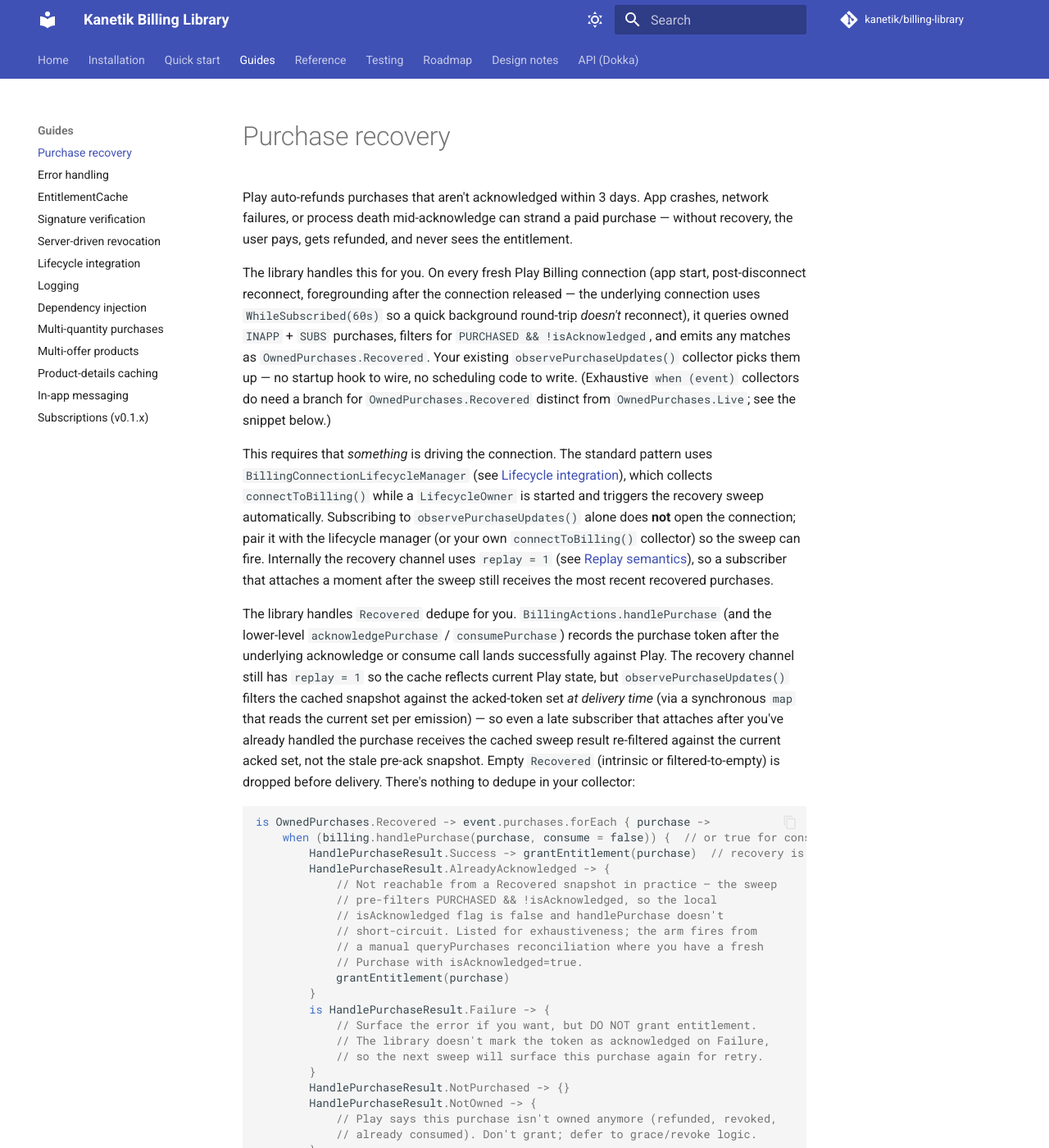
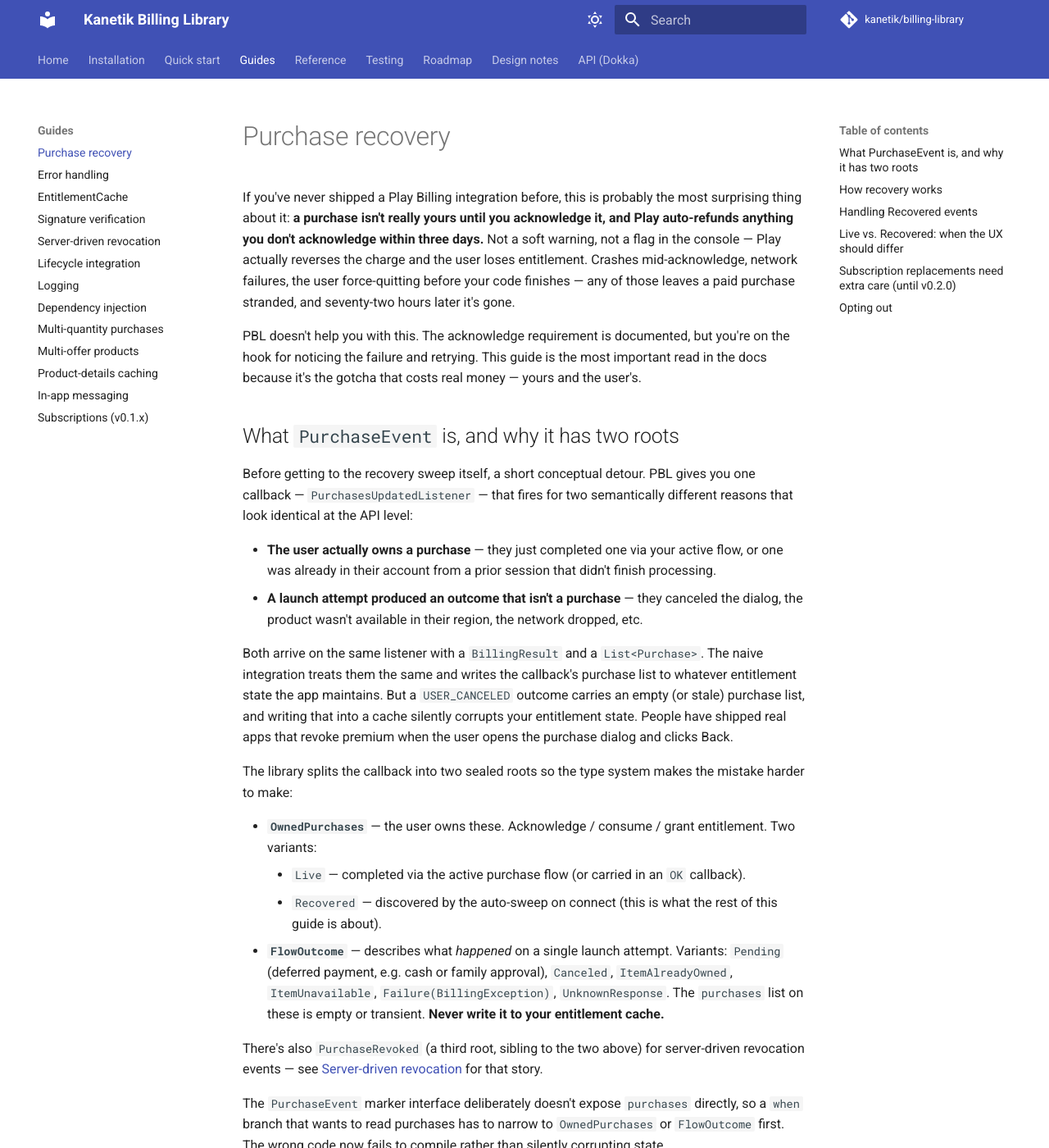
Before and after one commit to kanetik/billing-library, an MkDocs documentation site: the page built from docs/guides/purchase-recovery.md, in a window 1280 px wide and 1400 px high. Shown: the whole window at 82% size. Built offline with MkDocs 1.6.1 and Material for MkDocs 9.7.7, drawn with Linux system fonts in a browser that asks for light colours; comment, search, counter and statistics services are not loaded; some of the changed text lies outside the part shown.

Commit message:
docs(purchase-recovery): lead with the why, weave in PurchaseEvent two-tier explanation
Restructure aimed at the new-to-PBL reader. Two changes worth calling out:

1. Open with the three-day acknowledgement cliff stated plainly and
   concretely. Mid-acknowledge crashes / network failures / force-quits
   strand paid purchases that Play auto-reverses 72 hours later. PBL
   doesn't help; the docs need to lead with the stakes so the rest of
   the guide reads as solving a real problem rather than describing an
   abstract sweep.

2. New "What PurchaseEvent is, and why it has two roots" section that
   explains the OwnedPurchases / FlowOutcome split with proper
   exposition rather than a wall of bullets. Frames the naive failure
   mode (treating the PBL callback as one thing and writing every
   `purchases` list to your cache silently corrupts entitlement on
   USER_CANCELED) so the type-system split reads as a defense rather
   than ceremony.

The two-tier explanation used to live as a wall-of-warning callout on
README and quick-start.md. That placement assumed context the reader
hadn't built yet ("write to your cache" before caching has been
introduced as a topic). Moving the conceptual material here, where the
recovery sweep gives it a problem to solve, lets it land.

Other tweaks:
- Note that the `replay = 1` race-with-the-connection scenario is the
  reason the recovery channel replays at all.
- Drop the now-obsolete "you might still want a Set<String> dedupe"
  caveat (the library's internal acked-token filter handled this two
  rounds of fixes ago).
- linkedPurchaseToken section explicitly notes the v0.2.0 typed variant
  will be `OwnedPurchases.SubscriptionReplacement`, matching the
  roadmap.

Co-Authored-By: Claude Opus 4.7 (1M context) <noreply@anthropic.com>

````diff
--- a/docs/guides/purchase-recovery.md
+++ b/docs/guides/purchase-recovery.md
@@ -1,12 +1,42 @@
 # Purchase recovery
 
-Play auto-refunds purchases that aren't acknowledged within 3 days. App crashes, network failures, or process death mid-acknowledge can strand a paid purchase — without recovery, the user pays, gets refunded, and never sees the entitlement.
+If you've never shipped a Play Billing integration before, this is probably the most surprising thing about it: **a purchase isn't really yours until you acknowledge it, and Play auto-refunds anything you don't acknowledge within three days.** Not a soft warning, not a flag in the console — Play actually reverses the charge and the user loses entitlement. Crashes mid-acknowledge, network failures, the user force-quitting before your code finishes — any of those leaves a paid purchase stranded, and seventy-two hours later it's gone.
 
-The library handles this for you. On every fresh Play Billing connection (app start, post-disconnect reconnect, foregrounding after the connection released — the underlying connection uses `WhileSubscribed(60s)` so a quick background round-trip *doesn't* reconnect), it queries owned `INAPP` + `SUBS` purchases, filters for `PURCHASED && !isAcknowledged`, and emits any matches as `OwnedPurchases.Recovered`. Your existing `observePurchaseUpdates()` collector picks them up — no startup hook to wire, no scheduling code to write. (Exhaustive `when (event)` collectors do need a branch for `OwnedPurchases.Recovered` distinct from `OwnedPurchases.Live`; see the snippet below.)
+PBL doesn't help you with this. The acknowledge requirement is documented, but you're on the hook for noticing the failure and retrying. This guide is the most important read in the docs because it's the gotcha that costs real money — yours and the user's.
 
-This requires that *something* is driving the connection. The standard pattern uses `BillingConnectionLifecycleManager` (see [Lifecycle integration](lifecycle.md)), which collects `connectToBilling()` while a `LifecycleOwner` is started and triggers the recovery sweep automatically. Subscribing to `observePurchaseUpdates()` alone does **not** open the connection; pair it with the lifecycle manager (or your own `connectToBilling()` collector) so the sweep can fire. Internally the recovery channel uses `replay = 1` (see [Replay semantics](../reference/replay-semantics.md)), so a subscriber that attaches a moment after the sweep still receives the most recent recovered purchases.
+## What `PurchaseEvent` is, and why it has two roots
 
-The library handles `Recovered` dedupe for you. `BillingActions.handlePurchase` (and the lower-level `acknowledgePurchase` / `consumePurchase`) records the purchase token after the underlying acknowledge or consume call lands successfully against Play. The recovery channel still has `replay = 1` so the cache reflects current Play state, but `observePurchaseUpdates()` filters the cached snapshot against the acked-token set *at delivery time* (via a synchronous `map` that reads the current set per emission) — so even a late subscriber that attaches after you've already handled the purchase receives the cached sweep result re-filtered against the current acked set, not the stale pre-ack snapshot. Empty `Recovered` (intrinsic or filtered-to-empty) is dropped before delivery. There's nothing to dedupe in your collector:
+Before getting to the recovery sweep itself, a short conceptual detour. PBL gives you one callback — `PurchasesUpdatedListener` — that fires for two semantically different reasons that look identical at the API level:
+
+- **The user actually owns a purchase** — they just completed one via your active flow, or one was already in their account from a prior session that didn't finish processing.
+- **A launch attempt produced an outcome that isn't a purchase** — they canceled the dialog, the product wasn't available in their region, the network dropped, etc.
+
+Both arrive on the same listener with a `BillingResult` and a `List<Purchase>`. The naive integration treats them the same and writes the callback's purchase list to whatever entitlement state the app maintains. But a `USER_CANCELED` outcome carries an empty (or stale) purchase list, and writing that into a cache silently corrupts your entitlement state. People have shipped real apps that revoke premium when the user opens the purchase dialog and clicks Back.
+
+The library splits the callback into two sealed roots so the type system makes the mistake harder to make:
+
+- **`OwnedPurchases`** — the user owns these. Acknowledge / consume / grant entitlement. Two variants:
+    - `Live` — completed via the active purchase flow (or carried in an `OK` callback).
+    - `Recovered` — discovered by the auto-sweep on connect (this is what the rest of this guide is about).
+- **`FlowOutcome`** — describes what *happened* on a single launch attempt. Variants: `Pending` (deferred payment, e.g. cash or family approval), `Canceled`, `ItemAlreadyOwned`, `ItemUnavailable`, `Failure(BillingException)`, `UnknownResponse`. The `purchases` list on these is empty or transient. **Never write it to your entitlement cache.**
+
+There's also `PurchaseRevoked` (a third root, sibling to the two above) for server-driven revocation events — see [Server-driven revocation](server-driven-revocation.md) for that story.
+
+The `PurchaseEvent` marker interface deliberately doesn't expose `purchases` directly, so a `when` branch that wants to read purchases has to narrow to `OwnedPurchases` or `FlowOutcome` first. The wrong code now fails to compile rather than silently corrupting state.
+
+## How recovery works
+
+On every fresh Play Billing connection — app start, post-disconnect reconnect, foregrounding after the connection released — the library queries owned `INAPP` + `SUBS` purchases from Play, filters to `PURCHASED && !isAcknowledged`, and emits any matches as `OwnedPurchases.Recovered`. Your existing `observePurchaseUpdates()` collector picks them up. There's no startup hook to wire and no scheduling code to write.
+
+(About "fresh connection": the library's `connectToBilling()` is shared via `WhileSubscribed(60s)`, so a quick background round-trip — collapsed activity, brief task switch — *doesn't* tear down and recreate the connection, and therefore *doesn't* re-run the sweep on resume. The sweep fires when the connection actually transitions from disconnected to OK. See [Replay semantics](../reference/replay-semantics.md) for the timing details.)
+
+This requires that *something* is driving the connection. The standard pattern uses `BillingConnectionLifecycleManager` (see [Lifecycle integration](lifecycle.md)), which collects `connectToBilling()` while a `LifecycleOwner` is started and triggers the sweep automatically. Subscribing to `observePurchaseUpdates()` alone does **not** open the connection; pair it with the lifecycle manager (or your own `connectToBilling()` collector) so the sweep can fire.
+
+The recovery channel uses `replay = 1` internally, so a subscriber that attaches a moment after the sweep still receives the most recent recovered purchases. That's important: in many apps the collector is in a ViewModel that races the connection coming up.
+
+## Handling `Recovered` events
+
+Same code path as `Live`. Hand each purchase to `handlePurchase` — that's the helper that performs the acknowledge or consume against Play and short-circuits if the purchase is already acknowledged.
 
 ```kotlin
 is OwnedPurchases.Recovered -> event.purchases.forEach { purchase ->
@@ -35,7 +65,13 @@ is OwnedPurchases.Recovered -> event.purchases.forEach { purchase ->
 }
 ```
 
-You should still treat the `Recovered` branch idempotently if you fire other one-shot UX off it (badge animations, analytics events, etc.) — but the `Set<String>` dedupe consumers used to need against `replay = 1` re-emission is no longer required. Tracking lives for the singleton repository's lifetime (typically the process), bounded by purchase activity; a fresh sweep on reconnect re-queries Play and surfaces only genuinely-unacked tokens. (Live events on the `OwnedPurchases.Live` branch don't need this — see [Replay semantics](../reference/replay-semantics.md).)
+You don't need a consumer-side dedupe `Set<String>`. Earlier versions of the library required one because `replay = 1` would re-deliver the cached snapshot to a re-attached collector even after the consumer had already acknowledged the purchase. The library now tracks acknowledged tokens internally (in `BillingClientStorage.acknowledgedTokens`) and filters the cached snapshot against that set at delivery time — so re-attached subscribers don't see already-handled recovered purchases.
+
+You should still treat the `Recovered` branch idempotently if you fire other one-shot UX off it (badge animations, analytics events, etc.) — the library's dedupe is about not re-handling the *purchase*, not about coalescing your side-effects.
+
+## Live vs. Recovered: when the UX should differ
+
+`Live` and `Recovered` are separate variants so you can branch your UX. Don't show "thanks for your purchase!" on a sweep that ran when the user opened the app. The handle/grant code is identical for one-time products; only the surrounding UX differs.
 
 ```kotlin
 billing.observePurchaseUpdates().collect { event ->
@@ -45,10 +81,8 @@ billing.observePurchaseUpdates().collect { event ->
             fireConfetti() // user-initiated; celebrate
         }
         is OwnedPurchases.Recovered -> {
-            // Same handle() call as Live — but no confetti. Background recovery,
-            // not a fresh purchase. The library tracks acknowledged tokens internally
-            // and suppresses replay of `Recovered` for already-handled purchases —
-            // you don't need a consumer-side `Set<String>` dedupe.
+            // Same handle() call as Live — but no confetti. Background
+            // recovery, not a fresh purchase.
             event.purchases.forEach { handle(it) }
         }
         is FlowOutcome -> { /* sub-when on Pending / Canceled / etc. */ }
@@ -56,9 +90,11 @@ billing.observePurchaseUpdates().collect { event ->
 }
 ```
 
-`Live` and `Recovered` are separate variants so you can branch your UX — don't show "thanks for your purchase!" on a sweep that ran when the user opened the app. The handle/grant code is identical for one-time products.
+## Subscription replacements need extra care (until v0.2.0)
 
-**Subscription replacements need special handling (until v0.2.0).** Subscription upgrade/downgrade/crossgrade purchases carry a non-null `linkedPurchaseToken` pointing at the prior subscription. Treating them as fresh grants double-grants entitlement on plan changes. PBL's `Purchase` API doesn't expose a getter for `linkedPurchaseToken` (`AccountIdentifiers` only carries `obfuscatedAccountId` / `obfuscatedProfileId`); the field is only present in `purchase.originalJson`. Until v0.2.0 ships the typed `SubscriptionReplacement` variant (see the [Roadmap](../roadmap.md)), consumers using subscriptions need to parse it themselves:
+Subscription upgrade/downgrade/crossgrade purchases carry a non-null `linkedPurchaseToken` pointing at the prior subscription. If you treat one as a fresh grant rather than a replacement, you've double-granted entitlement on the plan change — the new purchase shows up in `OwnedPurchases.Live` (or `Recovered` if recovered after a crash) and looks identical to a brand-new buy.
+
+PBL's `Purchase` API doesn't expose a getter for `linkedPurchaseToken` (`AccountIdentifiers` only carries `obfuscatedAccountId` / `obfuscatedProfileId`); the field is only present in `purchase.originalJson`. Until v0.2.0 ships the typed `OwnedPurchases.SubscriptionReplacement` variant (see the [Roadmap](../roadmap.md)), consumers using subscriptions need to parse it themselves:
 
 ```kotlin
 fun Purchase.linkedPurchaseToken(): String? = try {
@@ -68,9 +104,11 @@ fun Purchase.linkedPurchaseToken(): String? = try {
 } catch (e: org.json.JSONException) { null }
 ```
 
-Treat a non-null result as a plan change (invalidate the old token, grant against the new one) rather than a fresh purchase. IAP-only apps are unaffected — one-time products never carry a `linkedPurchaseToken`.
+A non-null result is a plan change: invalidate the old token's grant and grant against the new one. IAP-only apps are unaffected — one-time products never carry a `linkedPurchaseToken`.
 
-To opt out (e.g. you run a server-side reconciliation queue):
+## Opting out
+
+If you run a server-side reconciliation queue that you'd rather have own this concern:
 
 ```kotlin
 val billing = BillingRepositoryCreator.create(
@@ -78,3 +116,5 @@ val billing = BillingRepositoryCreator.create(
     recoverPurchasesOnConnect = false
 )
 ```
+
+The auto-sweep is opt-out, not opt-in, because the failure mode of skipping recovery is silent and asymmetric (paid users lose entitlement) and most apps shouldn't run without it.
````
